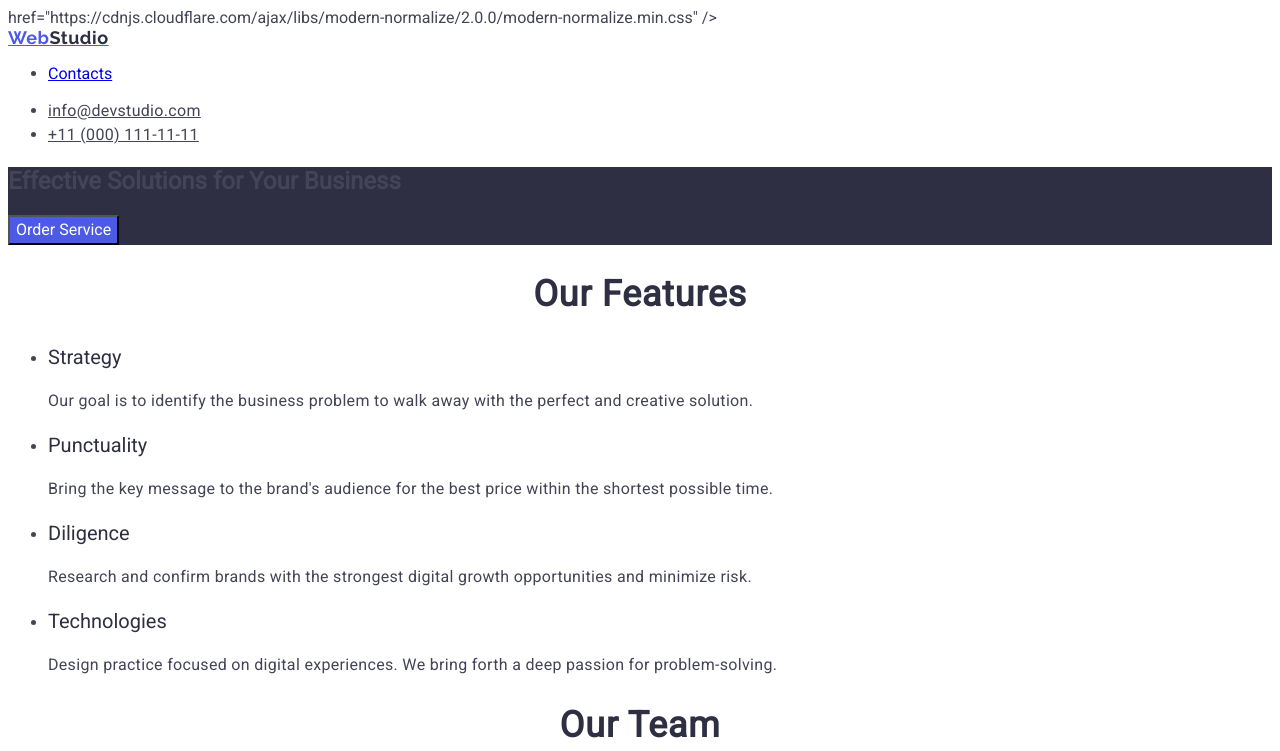
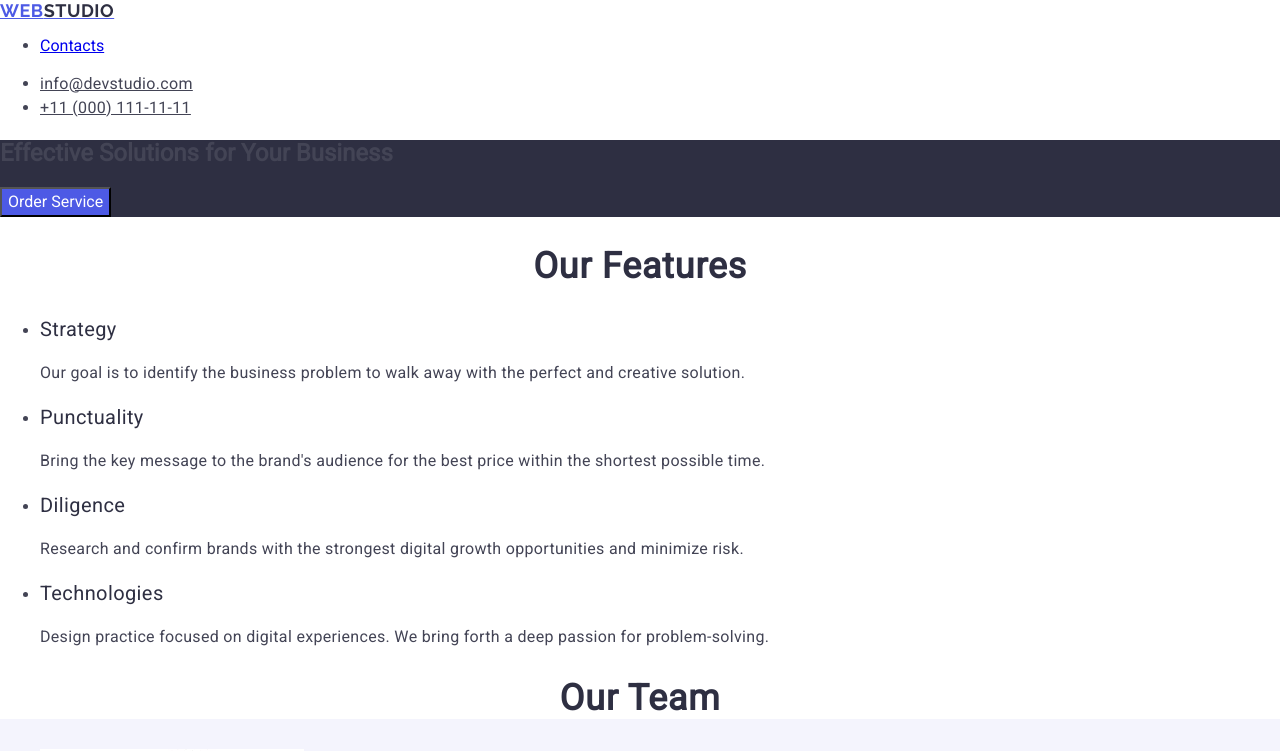
Before and after one commit to mariiaplakhtyna/goit-markup-hw-02, a plain HTML site: page index.html in a window 1280 px wide. Shown: the top 751 px of the page. Drawn offline with nearby package versions, Linux system fonts and the light colour scheme.

Commit message:
Add updates from css, html

```diff
--- a/css/styles.css
+++ b/css/styles.css
@@ -13,6 +13,7 @@ body {
     font-size: 18px;
     color: #4d5ae5;
     letter-spacing: 0.03em;
+    text-transform: uppercase;
 
 }
 
@@ -88,6 +89,7 @@ text-transform: capitalize;
     font-size: 20px;
     font-weight: 500;
     line-height: 1.2;
+    letter-spacing: 0.02em;
 
 }
 
@@ -100,7 +102,9 @@ text-transform: capitalize;
 
 
 /* ===== Team ===== */
-
+.team {
+    background-color: #f4f4fd;
+}
 .section-title {
     font-weight: 700;
     font-size: 36px;
@@ -109,6 +113,7 @@ text-transform: capitalize;
     letter-spacing: 0.02em;
     text-transform: capitalize;
     text-align: center;
+    background-color: #ffffff;
 }
 
 .p {
@@ -119,6 +124,7 @@ text-transform: capitalize;
     font-weight: 500;
     font-size: 20px;
     line-height: 1.2;
+    letter-spacing: 0.02em;
 
 }
 
--- a/index.html
+++ b/index.html
@@ -6,13 +6,11 @@
     <meta name="viewport" content="width=device-width, initial-scale=1" />
     <title>WEBStudio</title>
     <!--Normalize-->
-    <link rel="stylesheet" />
-        href="https://cdnjs.cloudflare.com/ajax/libs/modern-normalize/2.0.0/modern-normalize.min.css" />
+    <link rel="stylesheet" href="https://cdnjs.cloudflare.com/ajax/libs/modern-normalize/2.0.0/modern-normalize.min.css" />
     <!--Fonts-->
     <link rel="preconnect" href="https://fonts.googleapis.com" />
     <link rel="preconnect" href="https://fonts.gstatic.com" crossorigin />
-    <link href="https://fonts.googleapis.com/css2?family=Raleway:wght@700&family=Roboto:wght@400,500,700&display=swap"
-        rel="stylesheet" />
+    <link rel="stylesheet" href="https://fonts.googleapis.com/css2?family=Raleway:wght@700&family=Roboto:wght@400,500,700&display=swap"/>
     <!--styles-->
     <link rel="stylesheet" href="./css/styles.css" />
 </head>
@@ -21,7 +19,7 @@
     <!-- HEADER -->
     <header>
         <nav>
-            <a href="./index.html" class="logo">Web<span class="logo-accent">Studio</span></a>
+            <a class="logo" href="./index.html" >Web<span class="logo-accent">Studio</span></a>
             <ul class="nav-list">
                 <li><a href="#contacts">Contacts</a></li>
             </ul>
@@ -125,7 +123,7 @@
                     <p class="project-text">App</p>
                 </li>
                 <li>
-                    <img src="./images/taxiservise.jpg" alt="Card for Taxi servise" width="360" />
+                    <img src="./images/taxiservise.jpg" alt="Card for Taxi Servise" width="360" />
                     <h3 class="project-title">Taxi Servise</h3>
                     <p class="project-text">Marketing</p>
                 </li>
```
